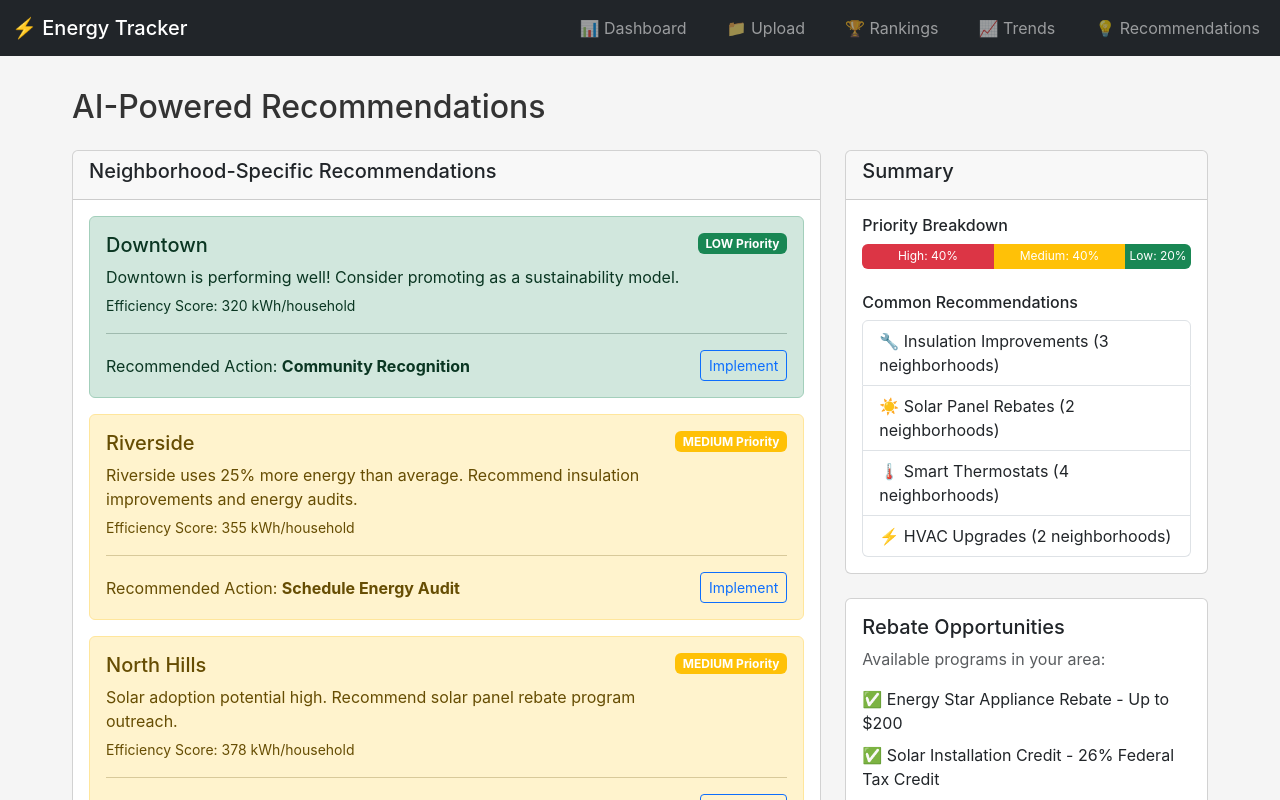
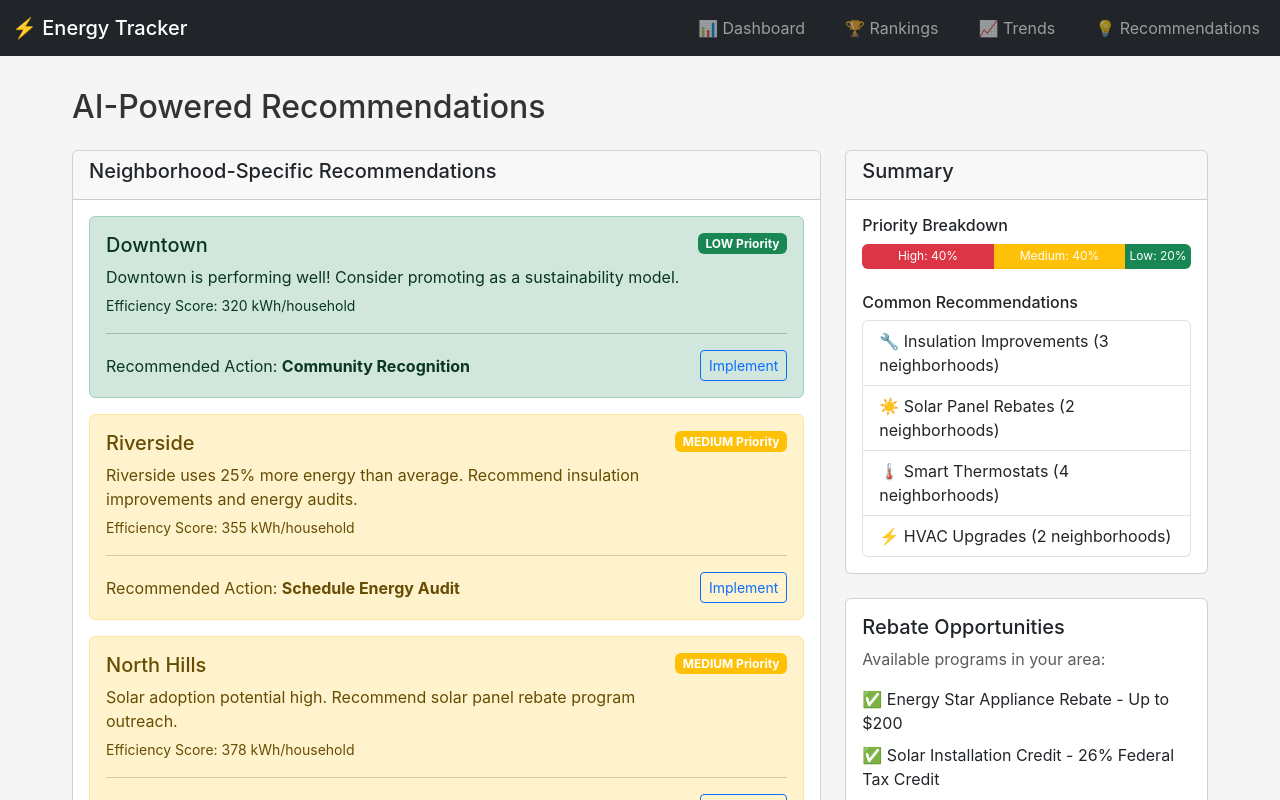
Before and after one commit to TR3V77/energytracker, a React (Create React App) app in the folder frontend/: page /recommendations in a window 1280 px wide. Shown: the top 800 px of the page. Built offline with nearby package versions, Linux system fonts and the light colour scheme.

Commit message:
PROJ-81: Removed the Upload tag in the navbar

```diff
--- a/frontend/src/components/Navbar.js
+++ b/frontend/src/components/Navbar.js
@@ -19,7 +19,6 @@
         <div className="collapse navbar-collapse" id="navbarNav">
           <ul className="navbar-nav ms-auto">
             <li className="nav-item"><Link className="nav-link" to="/dashboard">📊 Dashboard</Link></li>
-            <li className="nav-item"><Link className="nav-link" to="/upload">📁 Upload</Link></li>
             <li className="nav-item"><Link className="nav-link" to="/rankings">🏆 Rankings</Link></li>
             <li className="nav-item"><Link className="nav-link" to="/trends">📈 Trends</Link></li>
             <li className="nav-item"><Link className="nav-link" to="/recommendations">💡 Recommendations</Link></li>
```
